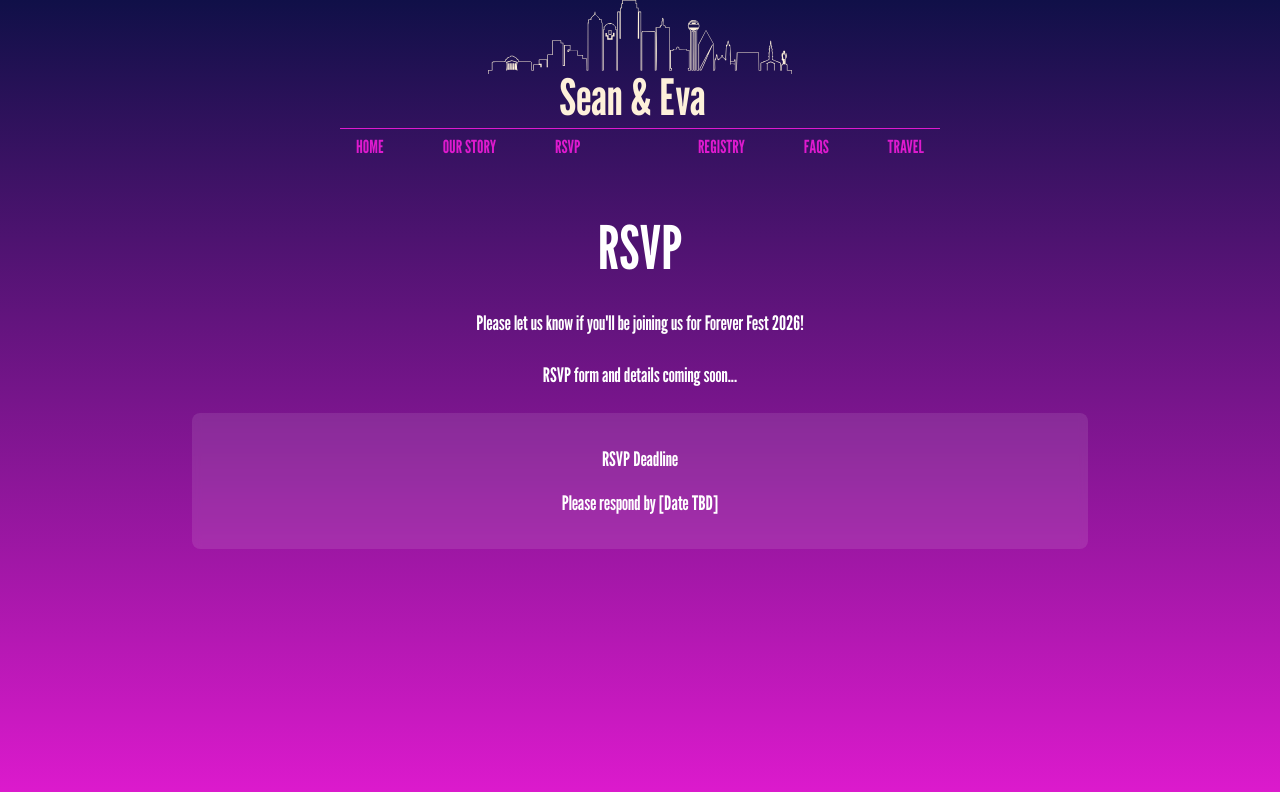
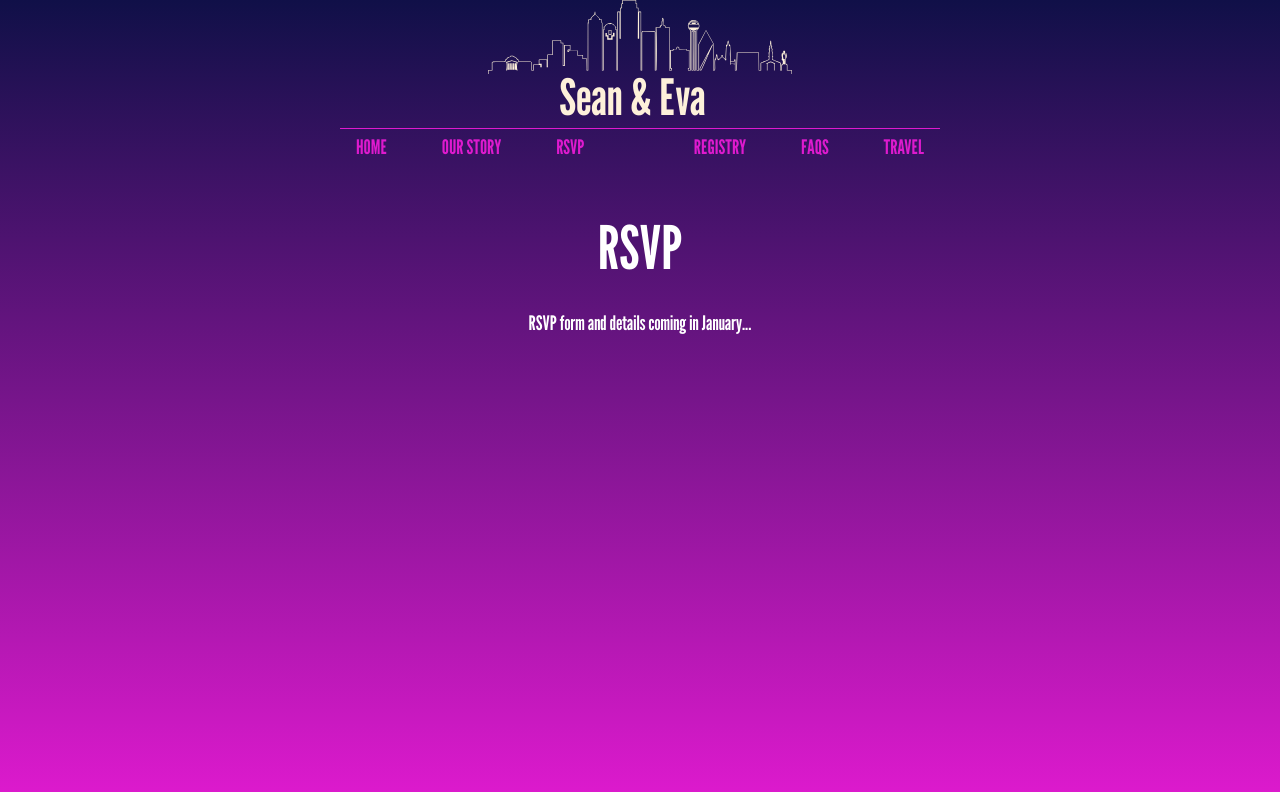
Before and after one commit to seanblonien/forever-fest-2026, a Next.js app: page /rsvp in a window 1280 px wide. Shown: the top 792 px of the page. Built offline with nearby package versions, Linux system fonts and the light colour scheme.

Commit message:
fix: Add calendar embed

```diff
--- a/app/page.tsx
+++ b/app/page.tsx
@@ -1,10 +1,11 @@
 import {
+  CalendarEmbed,
   CitySkyline,
   CountdownTimer,
   Description,
   EventDetails,
   MainTitle,
-  RSVPButton,
+  RSVPButton
 } from '@/components/home';
 import PageLayout from '@/components/shared/PageLayout';
 
@@ -19,6 +20,7 @@ export default function ForeverFestPage() {
         <Description />
         <CountdownTimer />
         <RSVPButton />
+        <CalendarEmbed />
       </div>
     </PageLayout>
   );
--- /dev/null
+++ b/components/home/CalendarEmbed.tsx
@@ -0,0 +1,22 @@
+export default function CalendarEmbed() {
+  return (
+    <div className="py-8">
+      <h2 className="text-4xl font-bold text-papaya-whip mb-2">
+        Save the Date
+      </h2>
+      <div className="max-w-[600px] mx-auto">
+        <iframe
+          src="https://calget.com/73wd3hco?cal=iframe"
+          width="100%"
+          height="294"
+          style={{
+            border: 'none',
+            borderRadius: '4px',
+            boxShadow: '0 1px 2px 0 rgb(0 0 0 / 0.05)',
+          }}
+          title="Calendar Event Download Options"
+        />
+      </div>
+    </div>
+  );
+}
--- a/components/home/CountdownTimer.tsx
+++ b/components/home/CountdownTimer.tsx
@@ -59,7 +59,7 @@ export function CountdownTimer() {
   }, []);
 
   return (
-    <div className="mb-12 px-2">
+    <div className="mb-12 px-2 max-w-[600px] mx-auto">
       <div className="grid grid-cols-4 gap-2 md:gap-4 max-w-2xl mx-auto">
         <CountdownBox value={timeLeft.days} label="DAYS" />
         <CountdownBox value={timeLeft.hours} label="HOURS" />
--- a/components/home/Navigation.tsx
+++ b/components/home/Navigation.tsx
@@ -19,7 +19,7 @@ export function Navigation({className = ''}: StyleProps) {
         <div className="border-t border-[#DE1ACE] pb-1"></div>
 
         {/* Navigation links */}
-        <div className="flex justify-between text-[#DE1ACE] text-lg px-2 md:px-4">
+        <div className="flex justify-between text-[#DE1ACE] text-xl px-2 md:px-4">
           {navItems.map((item) => item
             ? (
                 <Link
--- a/components/home/RSVPButton.tsx
+++ b/components/home/RSVPButton.tsx
@@ -2,16 +2,15 @@ import {Button} from '@/components/ui/button';
 
 export function RSVPButton() {
   return (
-    <div className="pb-12">
-
+    <div>
       <p className="text-sm md:text-base italic font-arial  max-w-[600px] mx-auto">
-        If you received a Save the Date email or text, please fill out this address collection if you have not done so already 🙏
+        📥 If you received a Save the Date email or text, please fill out this address collection if you have not done so already 🙏
       </p>
 
       <a href="https://form.jotform.com/251896494421062" target="_blank" rel="noopener noreferrer">
         <Button
           size="lg"
-          className="text-2xl md:text-3xl font-black mt-4 y-6 rounded-lg border-4 border-black bg-papaya-whip text-penn-blue hover:scale-105 transition-transform"
+          className="text-2xl md:text-3xl font-black mt-4 y-6 rounded-lg border border-black bg-papaya-whip text-penn-blue hover:scale-105 transition-transform"
         >
           Address Collection Form
         </Button>
--- a/components/home/index.ts
+++ b/components/home/index.ts
@@ -1,3 +1,4 @@
+export {default as CalendarEmbed} from './CalendarEmbed';
 export * from './CitySkyline';
 export * from './CountdownTimer';
 export * from './Description';
--- a/components/pages/OurStoryPage.tsx
+++ b/components/pages/OurStoryPage.tsx
@@ -4,11 +4,7 @@ export default function OurStoryPage() {
       <h1 className="text-4xl md:text-6xl mb-8">Our Story</h1>
       <div className="max-w-4xl mx-auto space-y-6 text-lg md:text-xl">
         <p>
-          Coming soon... The beautiful story of Sean and Eva's journey together.
-        </p>
-        <p>
-          This page will feature their love story, how they met, and the moments that led to their
-          engagement.
+          Coming soon...
         </p>
       </div>
     </div>
--- a/components/pages/RSVPPage.tsx
+++ b/components/pages/RSVPPage.tsx
@@ -4,15 +4,8 @@ export default function RSVPPage() {
       <h1 className="text-4xl md:text-6xl mb-8">RSVP</h1>
       <div className="max-w-4xl mx-auto space-y-6 text-lg md:text-xl">
         <p>
-          Please let us know if you'll be joining us for Forever Fest 2026!
+          RSVP form and details coming in January...
         </p>
-        <p>
-          RSVP form and details coming soon...
-        </p>
-        <div className="bg-white/10 backdrop-blur-sm rounded-lg p-8 mt-8">
-          <p className="text-xl mb-4">RSVP Deadline</p>
-          <p>Please respond by [Date TBD]</p>
-        </div>
       </div>
     </div>
   );
```
